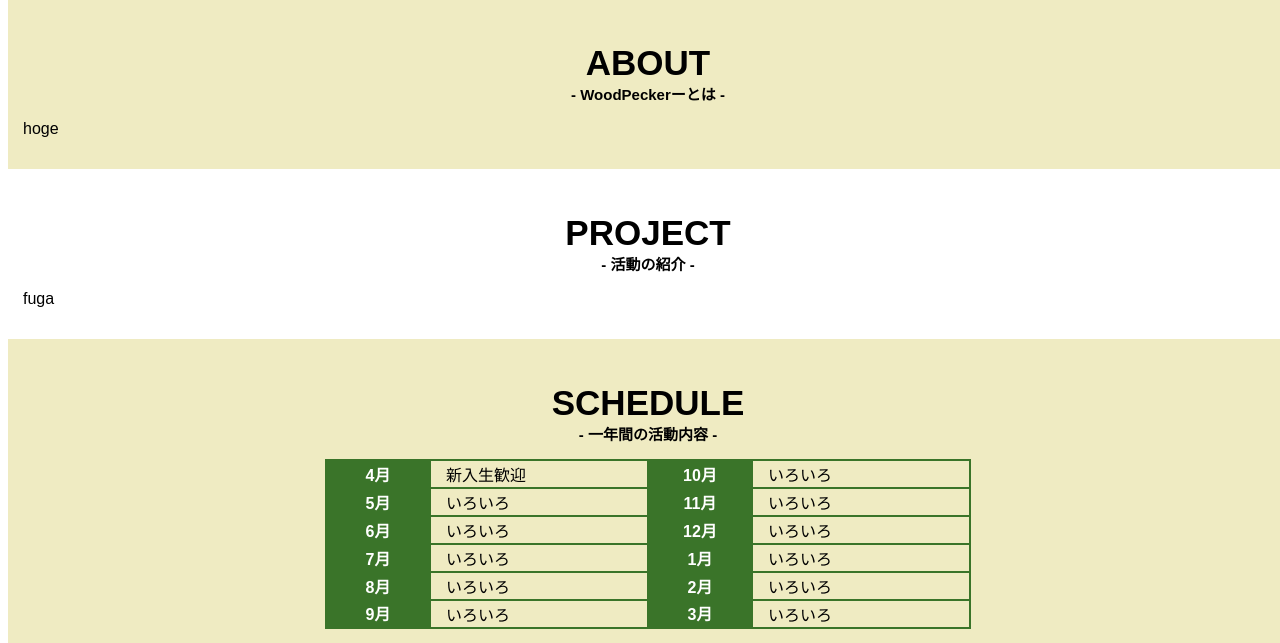
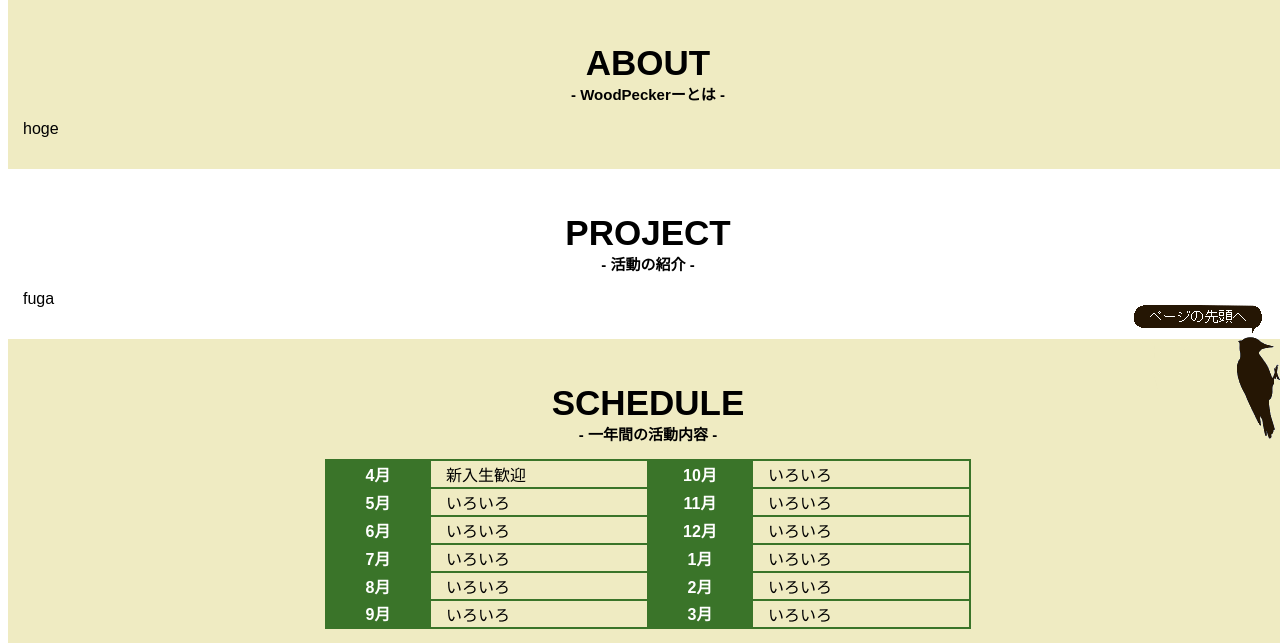
Before and after one commit to w00dpeck3r/w00dpeck3r.github.io, a PHP site: page / in a window 1280 px wide. Shown: the part 325-968 px from the top of the page. Run offline with PHP 8.4, Linux system fonts and the light colour scheme.

Commit message:
add pagetop button

```diff
--- a/index.html
+++ b/index.html
@@ -79,6 +79,10 @@
       </div>
     </div> <!-- content ends here -->
 
+    <div id="pagetop">
+      <a href="#top"><img src="./images/pagetop.png" alt="jump to top of this page"></a>
+    </div>
+
     <div id="footer" class="container">
       <p><a href="#">お問い合わせ</a> | <a href="#">サイトマップ</a></p>
       <p>Copyright (c) 2016 Copyright WoodPecker All Rights Reserved.</p>
--- a/project.html
+++ b/project.html
@@ -39,6 +39,10 @@
       </div>
     </div> <!-- content ends here -->
 
+    <div id="pagetop">
+      <a href="#top"><img src="./images/pagetop.png" alt="jump to top of this page"></a>
+    </div>
+
     <div id="footer" class="container">
       <p><a href="#">お問い合わせ</a> | <a href="#">サイトマップ</a></p>
       <p>Copyright (c) 2016 Copyright WoodPecker All Rights Reserved.</p>
--- a/style.css
+++ b/style.css
@@ -132,6 +132,13 @@ a {
   padding-left: 15px;
 }
 
+/* pagetop */
+#pagetop {
+  position: fixed;
+  right: 0;
+  bottom: 30px;
+}
+
 /* footer */
 #footer {
   background-color: #3d2d13;
```
